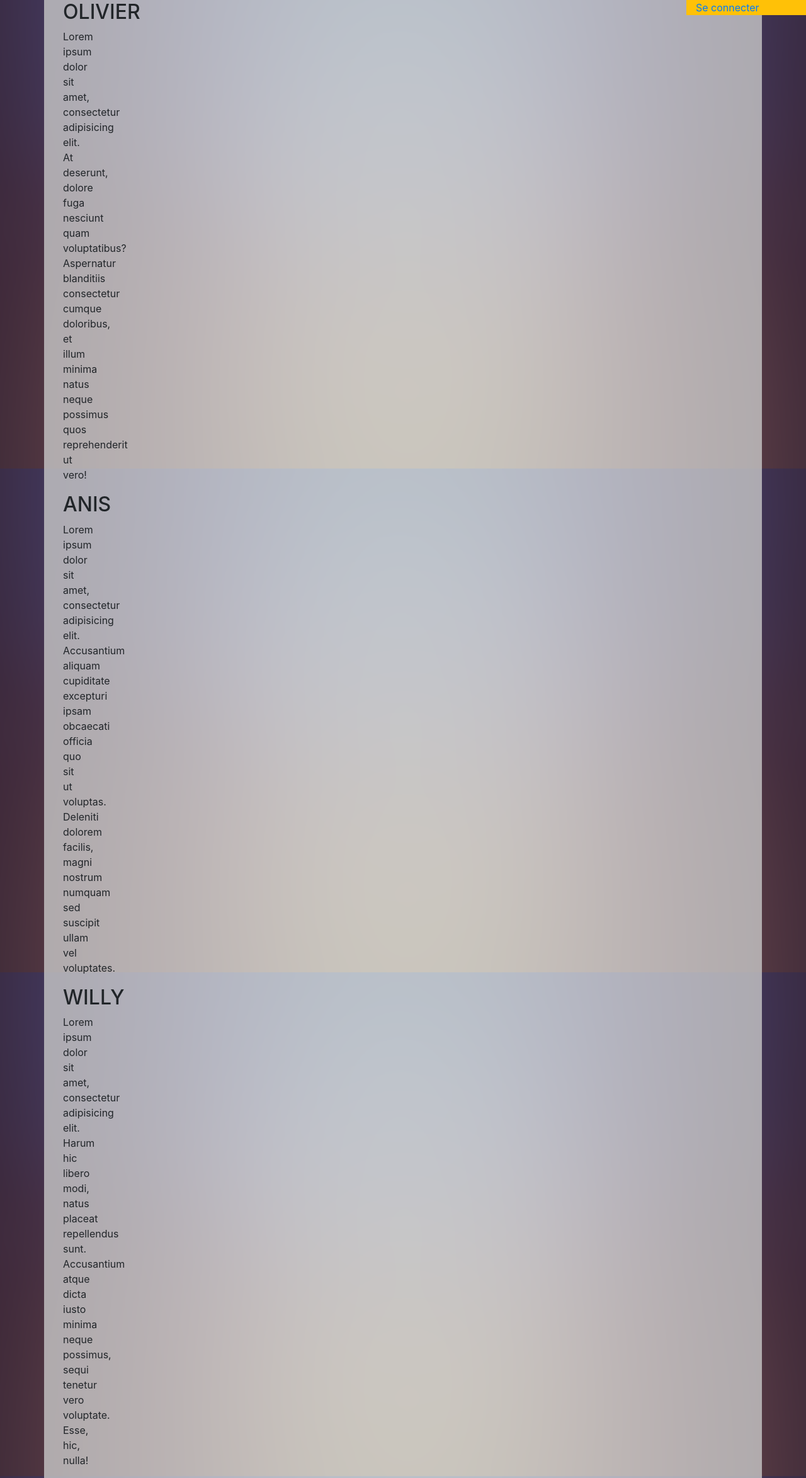
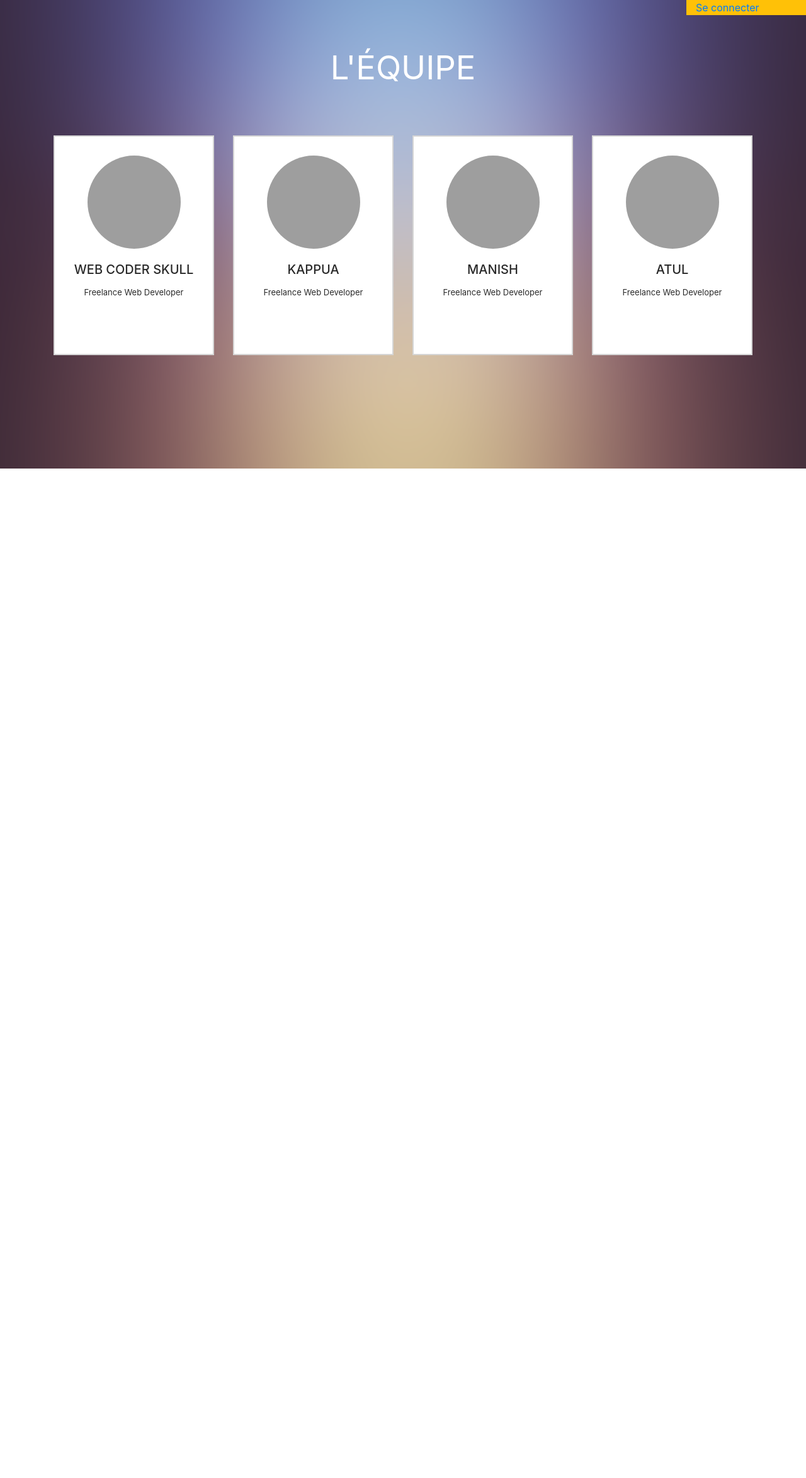
Before and after one commit to mrlaowilly/site_educatif, a Symfony app: template templates/default/apropos.html.twig in a window 1280 px wide. Shown: the part 56-2403 px from the top of the page at 63% size. After the commit the page ends 800 px from the top, so only its background shows below. Run offline with Twig, Linux system fonts and the light colour scheme; the template is opened without the code that fills it, so the values that code supplies are empty; some libraries are stand-ins or nearby versions; grey boxes are pictures that could not be loaded.

Commit message:
correction de a propos

```diff
--- a/templates/default/apropos.html.twig
+++ b/templates/default/apropos.html.twig
@@ -4,32 +4,62 @@
 
 {% block body %}
 
-    <div class="container" style="background-color: rgba(200, 200, 200, 0.8)">
-        <div class="row">
-            <div class="col-md-12 bg-primary">
-
+    <section class="our-webcoderskull padding-lg">
+        <div class="container">
+            <div class="row heading heading-icon">
+                <h2>L'Équipe</h2>
             </div>
-            <div class="col-md-4">
-                <h2>OLIVIER</h2>
-
-                <p>Lorem ipsum dolor sit amet, consectetur adipisicing elit. At deserunt, dolore fuga nesciunt quam
-                    voluptatibus? Aspernatur blanditiis consectetur cumque doloribus, et illum minima natus neque
-                    possimus quos reprehenderit ut vero!</p>
-            </div>
-            <div class="col-md-4">
-                <h2>ANIS</h2>
-                <p>Lorem ipsum dolor sit amet, consectetur adipisicing elit. Accusantium aliquam cupiditate excepturi
-                    ipsam obcaecati officia quo sit ut voluptas. Deleniti dolorem facilis, magni nostrum numquam sed
-                    suscipit ullam vel voluptates.</p>
-            </div>
-            <div class="col-md-4">
-                <h2>WILLY</h2>
-                <p>Lorem ipsum dolor sit amet, consectetur adipisicing elit. Harum hic libero modi, natus placeat
-                    repellendus sunt. Accusantium atque dicta iusto minima neque possimus, sequi tenetur vero voluptate.
-                    Esse, hic, nulla!</p>
-            </div>
-
+            <ul class="row">
+                <li class="col-12 col-md-6 col-lg-3">
+                    <div class="cnt-block equal-hight" style="height: 349px;">
+                        <figure><img src="http://www.webcoderskull.com/img/team4.png" class="img-responsive" alt=""></figure>
+                        <h3><a href="http://www.webcoderskull.com/">Web coder skull</a></h3>
+                        <p>Freelance Web Developer</p>
+                        <ul class="follow-us clearfix">
+                            <li><a href="#"><i class="fa fa-facebook" aria-hidden="true"></i></a></li>
+                            <li><a href="#"><i class="fa fa-twitter" aria-hidden="true"></i></a></li>
+                            <li><a href="#"><i class="fa fa-linkedin" aria-hidden="true"></i></a></li>
+                        </ul>
+                    </div>
+                </li>
+                <li class="col-12 col-md-6 col-lg-3">
+                    <div class="cnt-block equal-hight" style="height: 349px;">
+                        <figure><img src="http://www.webcoderskull.com/img/team1.png" class="img-responsive" alt=""></figure>
+                        <h3><a href="#">Kappua </a></h3>
+                        <p>Freelance Web Developer</p>
+                        <ul class="follow-us clearfix">
+                            <li><a href="#"><i class="fa fa-facebook" aria-hidden="true"></i></a></li>
+                            <li><a href="#"><i class="fa fa-twitter" aria-hidden="true"></i></a></li>
+                            <li><a href="#"><i class="fa fa-linkedin" aria-hidden="true"></i></a></li>
+                        </ul>
+                    </div>
+                </li>
+                <li class="col-12 col-md-6 col-lg-3">
+                    <div class="cnt-block equal-hight" style="height: 349px;">
+                        <figure><img src="http://www.webcoderskull.com/img/team4.png" class="img-responsive" alt=""></figure>
+                        <h3><a href="http://www.webcoderskull.com/">Manish </a></h3>
+                        <p>Freelance Web Developer</p>
+                        <ul class="follow-us clearfix">
+                            <li><a href="#"><i class="fa fa-facebook" aria-hidden="true"></i></a></li>
+                            <li><a href="#"><i class="fa fa-twitter" aria-hidden="true"></i></a></li>
+                            <li><a href="#"><i class="fa fa-linkedin" aria-hidden="true"></i></a></li>
+                        </ul>
+                    </div>
+                </li>
+                <li class="col-12 col-md-6 col-lg-3">
+                    <div class="cnt-block equal-hight" style="height: 349px;">
+                        <figure><img src="http://www.webcoderskull.com/img/team2.png" class="img-responsive" alt=""></figure>
+                        <h3><a href="http://www.webcoderskull.com/">Atul </a></h3>
+                        <p>Freelance Web Developer</p>
+                        <ul class="follow-us clearfix">
+                            <li><a href="#"><i class="fa fa-facebook" aria-hidden="true"></i></a></li>
+                            <li><a href="#"><i class="fa fa-twitter" aria-hidden="true"></i></a></li>
+                            <li><a href="#"><i class="fa fa-linkedin" aria-hidden="true"></i></a></li>
+                        </ul>
+                    </div>
+                </li>
+            </ul>
         </div>
-    </div>
+    </section>
 
 {% endblock %}
--- a/templates/default/reference.html.twig
+++ b/templates/default/reference.html.twig
@@ -7,7 +7,7 @@
     <section class="our-webcoderskull padding-lg">
         <div class="container">
             <div class="row heading heading-icon">
-                <h2>L'Équipe</h2>
+                <h2>Nos sites</h2>
             </div>
             <ul class="row">
                 <li class="col-12 col-md-6 col-lg-3">
@@ -16,7 +16,7 @@
                         <h3><a href="http://www.webcoderskull.com/">Web coder skull</a></h3>
                         <p>Freelance Web Developer</p>
                         <ul class="follow-us clearfix">
-                            <li><a href="#"><i class="fa fa-facebook" aria-hidden="true"></i></a></li>
+                            <li> <a href="#"><i class="fab fa-facebook"></i></a>
                             <li><a href="#"><i class="fa fa-twitter" aria-hidden="true"></i></a></li>
                             <li><a href="#"><i class="fa fa-linkedin" aria-hidden="true"></i></a></li>
                         </ul>
```
